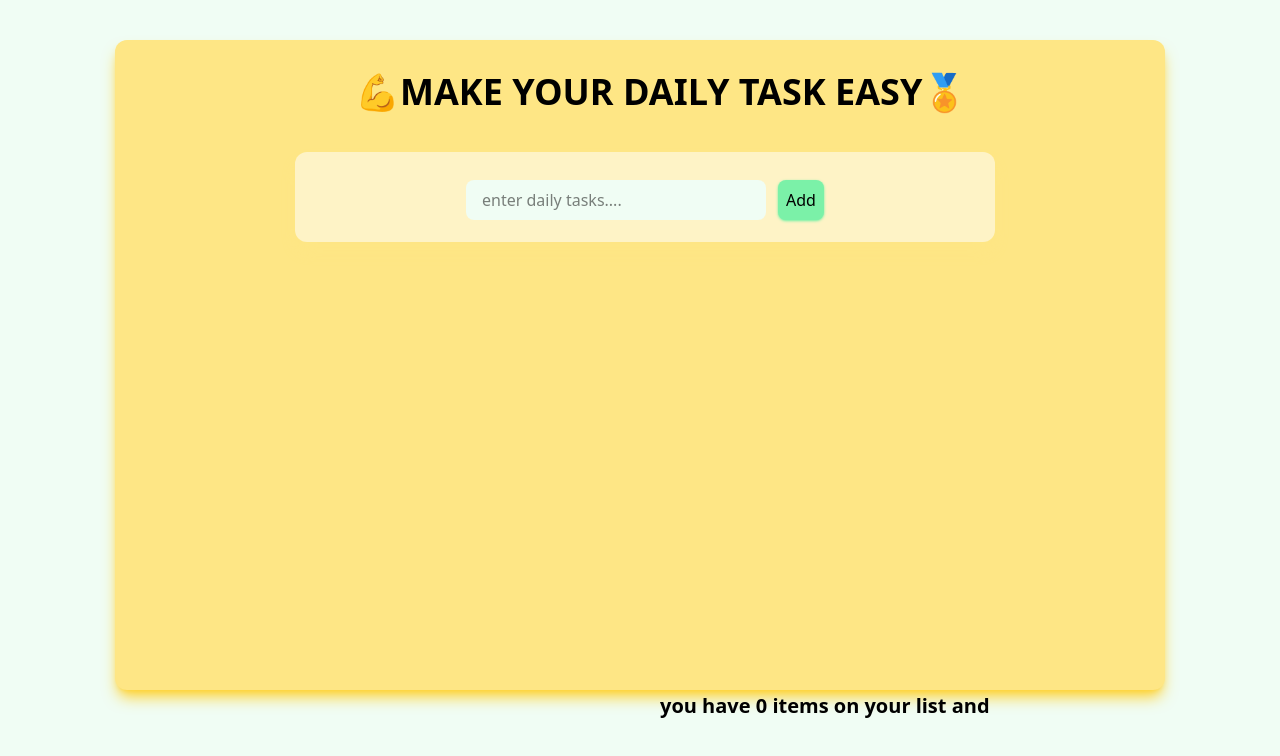
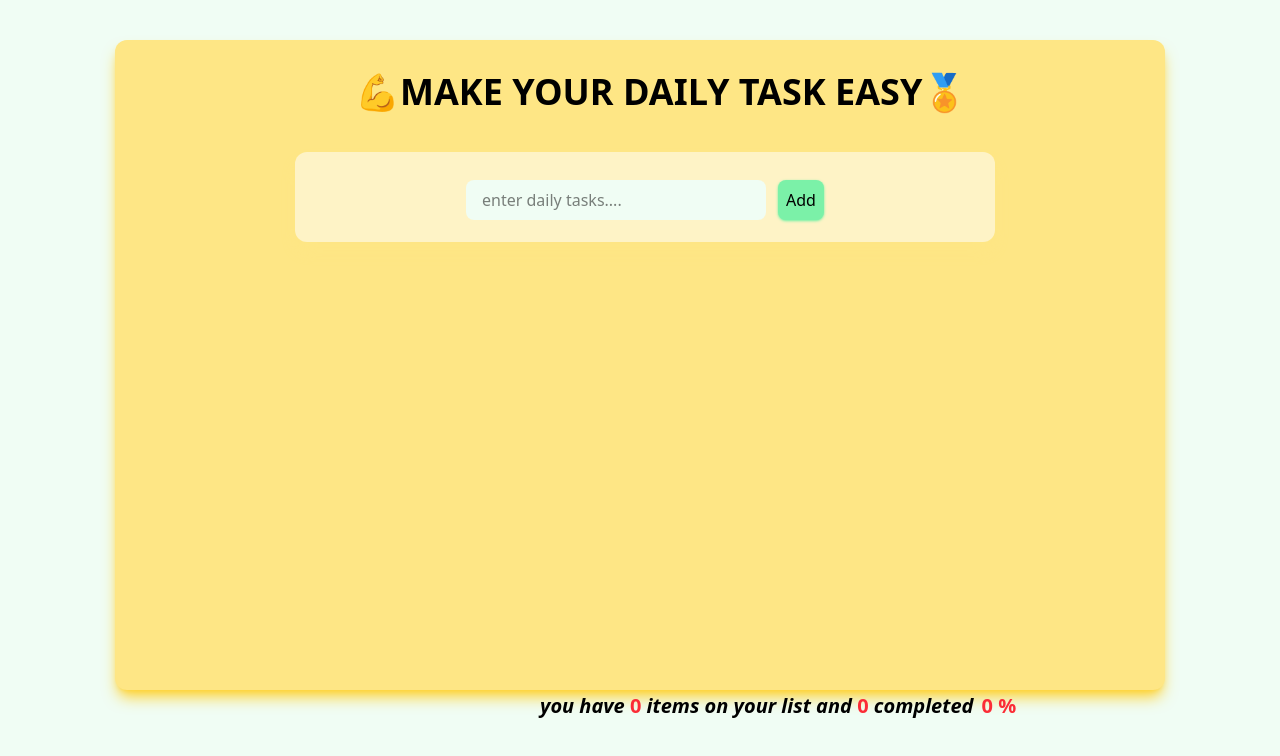
Before and after one commit to athul457/gym-task-manager, a React (Vite) app: page / in a window 1280 px wide. Shown: the top 756 px of the page. Built offline with nearby package versions, Linux system fonts and the light colour scheme.

Commit message:
functionality completed

```diff
--- a/src/Footer.jsx
+++ b/src/Footer.jsx
@@ -1,12 +1,18 @@
 export function Footer({ itemArray }) {
   const itemLength = itemArray.length;
-  const completedItem = itemArray.completed;
+  const completedItem = itemArray.filter((item) => item.completed).length;
+  const completePercentage =
+    itemLength === 0 ? 0 : Math.round((completedItem / itemLength) * 100);
   return (
     <>
-      <div className="absolute bottom-20 left-165">
-        <h1 className="font-bold text-xl">
-          you have {itemLength} items on your list and {completedItem}
-        </h1>
+      <div className="absolute bottom-20 left-135">
+        <div className="font-bold text-xl text-red-500">
+          <span className="italic text-black">you have</span> {itemLength}{" "}
+          <span className="italic text-black">items on your list and</span>{" "}
+          {completedItem}{" "}
+          <span className="mr-2 italic text-black">completed</span>
+          {completePercentage} %
+        </div>
       </div>
     </>
   );
```
